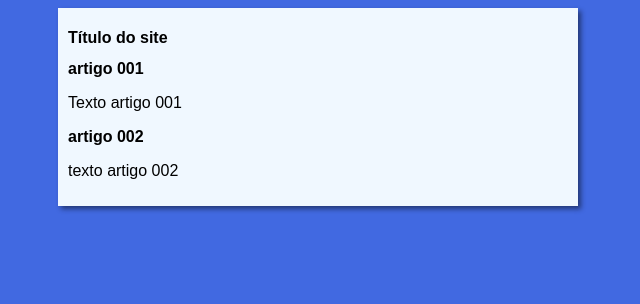
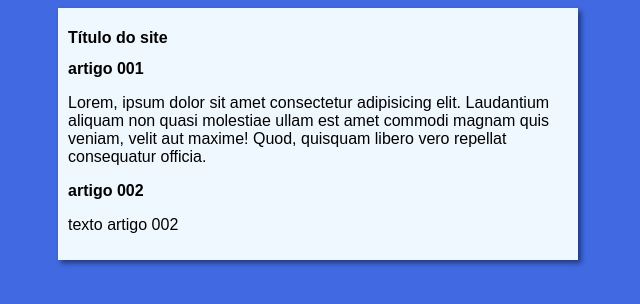
Before and after one commit to Mateus-Lucas/Teste-site, a plain HTML site: page index.html in a window 1280 px wide. Shown: the whole page, without its empty margins (322-962 px from the left). Drawn offline with Linux system fonts and the light colour scheme.

Commit message:
Update index.html

```diff
--- a/index.html
+++ b/index.html
@@ -14,7 +14,7 @@
         </header>
         <article>
             <h2>artigo 001</h2>
-            <p>Texto artigo 001</p>
+            <p>Lorem, ipsum dolor sit amet consectetur adipisicing elit. Laudantium aliquam non quasi molestiae ullam est amet commodi magnam quis veniam, velit aut maxime! Quod, quisquam libero vero repellat consequatur officia.</p>
         </article>
         <article>
             <h2>artigo 002</h2>
```
